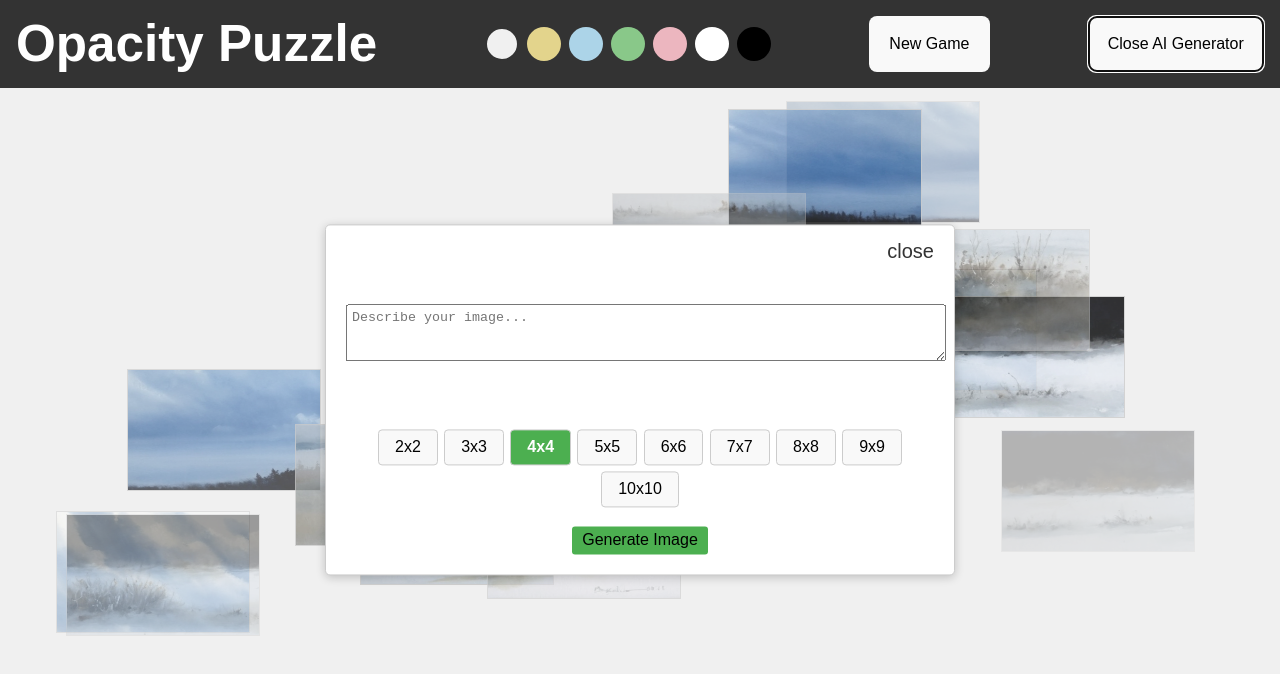
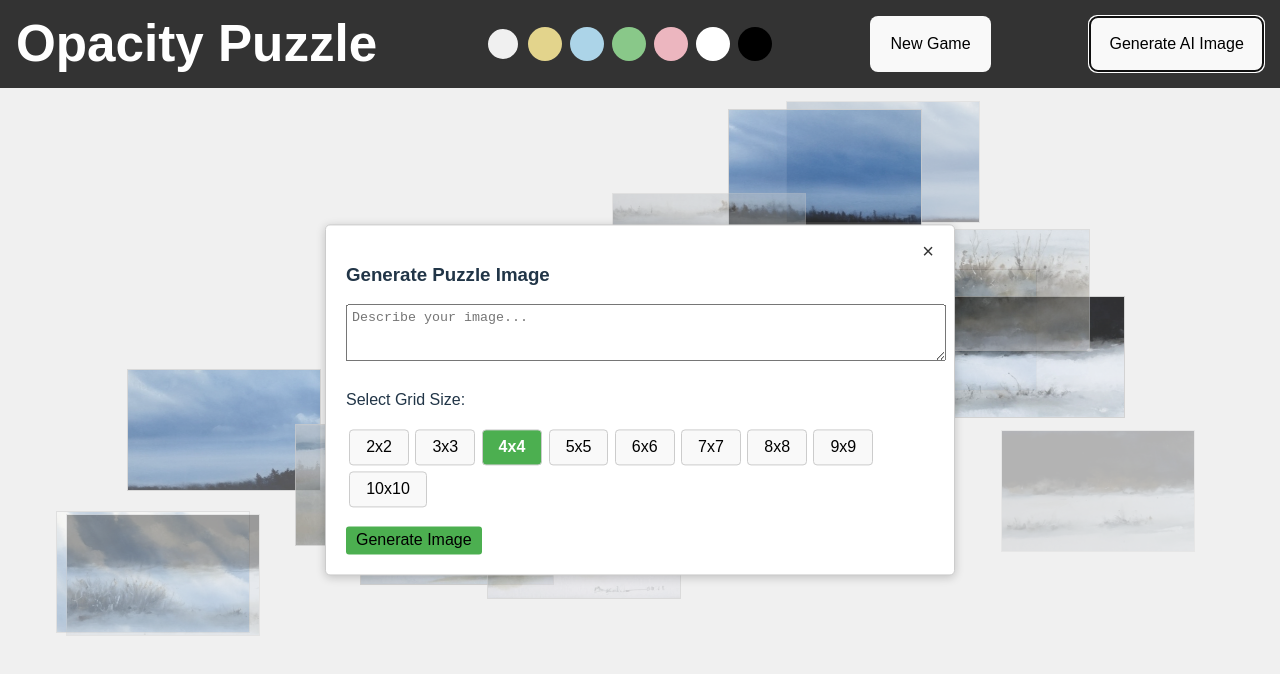
Before and after one commit to gloofys/puzzle, a React (Vite) app: page / in a window 1280 px wide. Both pictures are taken after a click on the button "Generate AI Image". Shown: the top 674 px of the page. Built offline with nearby package versions, Linux system fonts and the light colour scheme.

Commit message:
fixed the bug where 2 dialogs could be open at the same time

```diff
--- a/src/App.jsx
+++ b/src/App.jsx
@@ -4,6 +4,7 @@ import { HTML5Backend } from 'react-dnd-html5-backend';
 import GameBoard from './components/GameBoard';
 import Header from './components/Header';
 import NewGameDialog from './components/NewGameDialog';
+import TextToImageGenerator from './components/TextToImageGenerator';
 import { useState } from 'react';
 
 function App() {
@@ -11,7 +12,8 @@ function App() {
     const [rows, setRows] = useState(4);
     const [columns, setColumns] = useState(4);
     const [image, setImage] = useState('/est_forest_vary.png'); // Default image
-    const [isDialogOpen, setIsDialogOpen] = useState(false);
+    const [isNewGameDialogOpen, setIsNewGameDialogOpen] = useState(false);
+    const [isImageGeneratorOpen, setIsImageGeneratorOpen] = useState(false);
     const [gameId, setGameId] = useState(0); // Unique identifier for each game
 
     // Start a new game
@@ -20,29 +22,34 @@ function App() {
         setColumns(columns);
         setImage(image);
         setGameId((prevGameId) => prevGameId + 1); // Ensure unique GameBoard re-render
-        setIsDialogOpen(false);
+        setIsNewGameDialogOpen(false);
     };
 
     // Handle AI-generated image
-    const handleGeneratedImage = (generatedImage, gridsize) => {
+    const handleGeneratedImage = (generatedImage, gridSize) => {
         setImage(generatedImage);
-        setRows(gridsize.rows);
-        setColumns(gridsize.columns);
+        setRows(gridSize.rows);
+        setColumns(gridSize.columns);
         setGameId((prevGameId) => prevGameId + 1); // Restart the game with new image and grid
+        setIsImageGeneratorOpen(false);
     };
 
     return (
         <DndProvider backend={HTML5Backend}>
             <div className="app-container">
                 <Header
-                    bgColor={bgColor} onChange={setBgColor}
-                    onOpenNewGame={() => setIsDialogOpen(true)}
+                    bgColor={bgColor}
+                    setBgColor={setBgColor}
+                    onOpenNewGame={() => {
+                        setIsNewGameDialogOpen(true);
+                        setIsImageGeneratorOpen(false); // Ensure the AI generator is closed
+                    }}
+                    onOpenImageGenerator={() => {
+                        setIsNewGameDialogOpen(false); // Ensure the New Game dialog is closed
+                        setIsImageGeneratorOpen(true);
+                    }}
                     onImageGenerated={handleGeneratedImage}
-                    onGridSelected={(grid) => {
-                        setRows(grid.rows);
-                        setColumns(grid.columns);
-                    }}
-                 setBgColor={setBgColor}/>
+                />
                 <main className="game-wrapper">
                     <GameBoard
                         key={gameId} // Force re-render with unique game ID
@@ -53,10 +60,17 @@ function App() {
                     />
                 </main>
 
-                {isDialogOpen && (
+                {isNewGameDialogOpen && (
                     <NewGameDialog
-                        onStartGame={handleNewGame} // Directly use handleNewGame
-                        onClose={() => setIsDialogOpen(false)} // Close dialog when "X" is clicked
+                        onStartGame={handleNewGame}
+                        onClose={() => setIsNewGameDialogOpen(false)} // Close dialog when "X" is clicked
+                    />
+                )}
+
+                {isImageGeneratorOpen && (
+                    <TextToImageGenerator
+                        onImageGenerated={handleGeneratedImage}
+                        onClose={() => setIsImageGeneratorOpen(false)} // Close Image Generator
                     />
                 )}
             </div>
--- a/src/components/Header.jsx
+++ b/src/components/Header.jsx
@@ -1,32 +1,24 @@
 import PropTypes from 'prop-types';
 import BackgroundColorSelector from './BackgroundColorSelector';
 import '/src/assets/Header.css';
-import {useState} from "react";
-import TextToImageGenerator from "./TextToImageGenerator.jsx";
 
-const Header = ({ bgColor, setBgColor, onOpenNewGame, onImageGenerated, onGridSelected}) => {
-    const [isImageGeneratorOpen, setImageGeneratorOpen] = useState(false);
+const Header = ({ bgColor, setBgColor, onOpenNewGame, onOpenImageGenerator}) => {
     return (
         <header className="header">
             <h1>Opacity Puzzle</h1>
-            <BackgroundColorSelector bgColor={bgColor} onChange={setBgColor}/>
+            <BackgroundColorSelector bgColor={bgColor} onChange={setBgColor} />
             <button onClick={onOpenNewGame}>New Game</button>
-            <button onClick={() => setImageGeneratorOpen((prev) => !prev)}>
-                {isImageGeneratorOpen ? "Close AI Generator" : "Generate AI Image"}
-            </button>
-            {isImageGeneratorOpen && (
-                <TextToImageGenerator onImageGenerated={onImageGenerated}  onGridSelected={onGridSelected}  onClose={() => setImageGeneratorOpen(false)}/>
-            )}
+            <button onClick={onOpenImageGenerator}>Generate AI Image</button>
         </header>
     );
 };
 
 Header.propTypes = {
     bgColor: PropTypes.string.isRequired,
-    setBgColor: PropTypes.func.isRequired, // Update prop to `setBgColor`
+    setBgColor: PropTypes.func.isRequired,
     onOpenNewGame: PropTypes.func.isRequired,
+    onOpenImageGenerator: PropTypes.func.isRequired,
     onImageGenerated: PropTypes.func.isRequired,
-    onGridSelected: PropTypes.func.isRequired, // Add this as a required prop
 };
 
 export default Header;
--- a/src/components/TextToImageGenerator.jsx
+++ b/src/components/TextToImageGenerator.jsx
@@ -5,7 +5,7 @@ import PropTypes from "prop-types";
 import "/src/assets/TextToImageGenerator.css";
 import "/src/assets/Buttons.css";
 
-const TextToImageGenerator = ({ onImageGenerated, onClose}) => {
+const TextToImageGenerator = ({ onImageGenerated, onClose }) => {
     const [prompt, setPrompt] = useState("");
     const [isLoading, setIsLoading] = useState(false);
     const [selectedSize, setSelectedSize] = useState({ rows: 4, columns: 4 });
@@ -46,8 +46,7 @@ const TextToImageGenerator = ({ onImageGenerated, onClose}) => {
             const imageBlob = new Blob([response.data], { type: "image/png" });
             const imageUrl = URL.createObjectURL(imageBlob);
 
-            onImageGenerated(imageUrl, selectedSize); // Pass selectedSize here
-            setError(""); // Reset error on success
+            onImageGenerated(imageUrl, selectedSize);
             setIsLoading(false);
             // eslint-disable-next-line no-unused-vars
         } catch (error) {
@@ -56,17 +55,11 @@ const TextToImageGenerator = ({ onImageGenerated, onClose}) => {
         }
     };
 
-    const handleSizeClick = (size) => {
-        setSelectedSize(size);
-    };
-
     return (
         <div className="text-to-image-generator">
-            {/* Close Button */}
             <button className="close-button" onClick={onClose}>
-                close
+                &times;
             </button>
-
             <h3>Generate Puzzle Image</h3>
             <textarea
                 value={prompt}
@@ -79,7 +72,7 @@ const TextToImageGenerator = ({ onImageGenerated, onClose}) => {
                 {gridSizes.map((size) => (
                     <button
                         key={`${size.rows}x${size.columns}`}
-                        onClick={() => handleSizeClick(size)}
+                        onClick={() => setSelectedSize(size)}
                         className={
                             selectedSize.rows === size.rows && selectedSize.columns === size.columns
                                 ? "selected"
@@ -100,7 +93,6 @@ const TextToImageGenerator = ({ onImageGenerated, onClose}) => {
 
 TextToImageGenerator.propTypes = {
     onImageGenerated: PropTypes.func.isRequired,
-    onGridSelected: PropTypes.func.isRequired,
     onClose: PropTypes.func.isRequired,
 };
 
```
